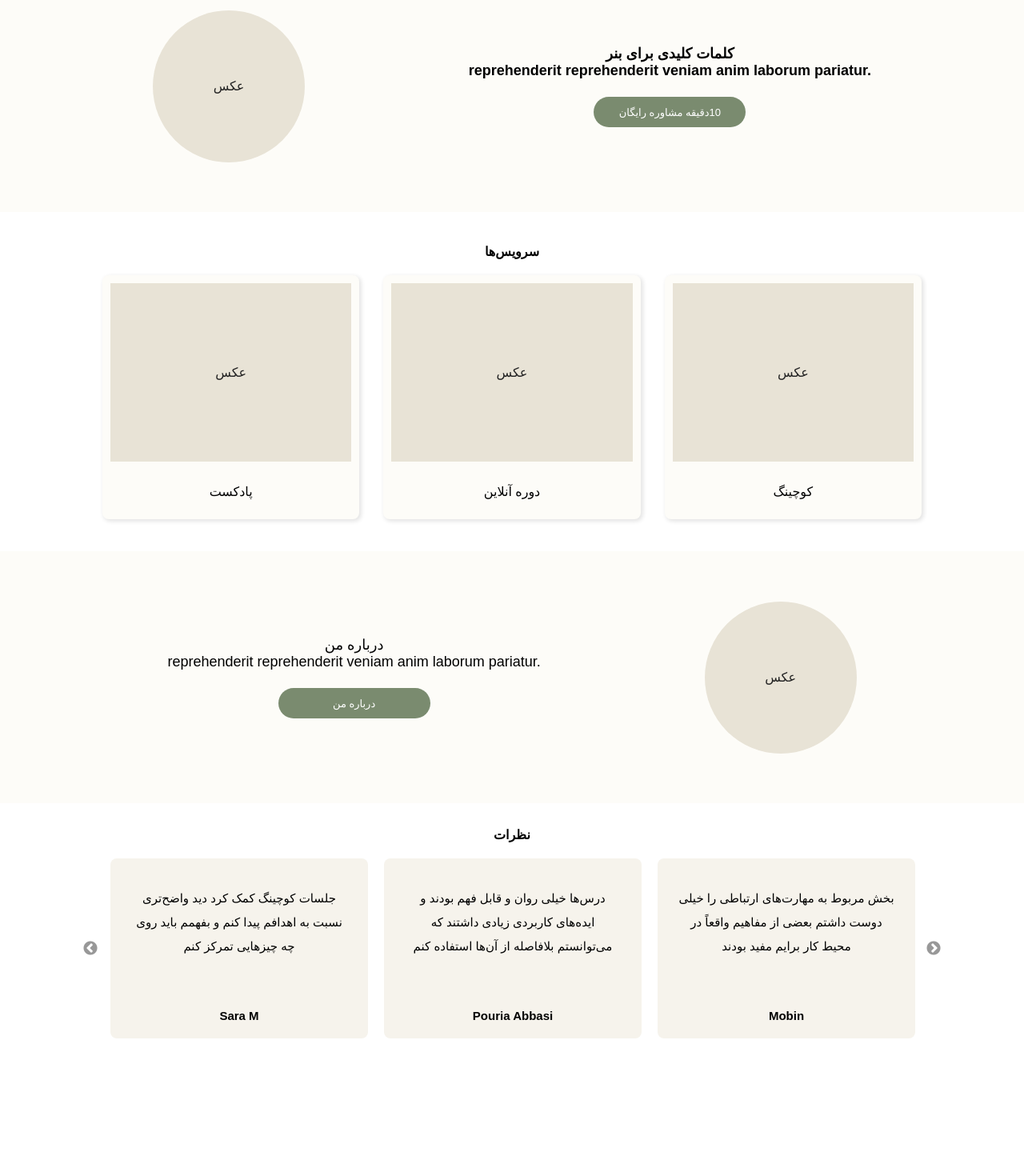
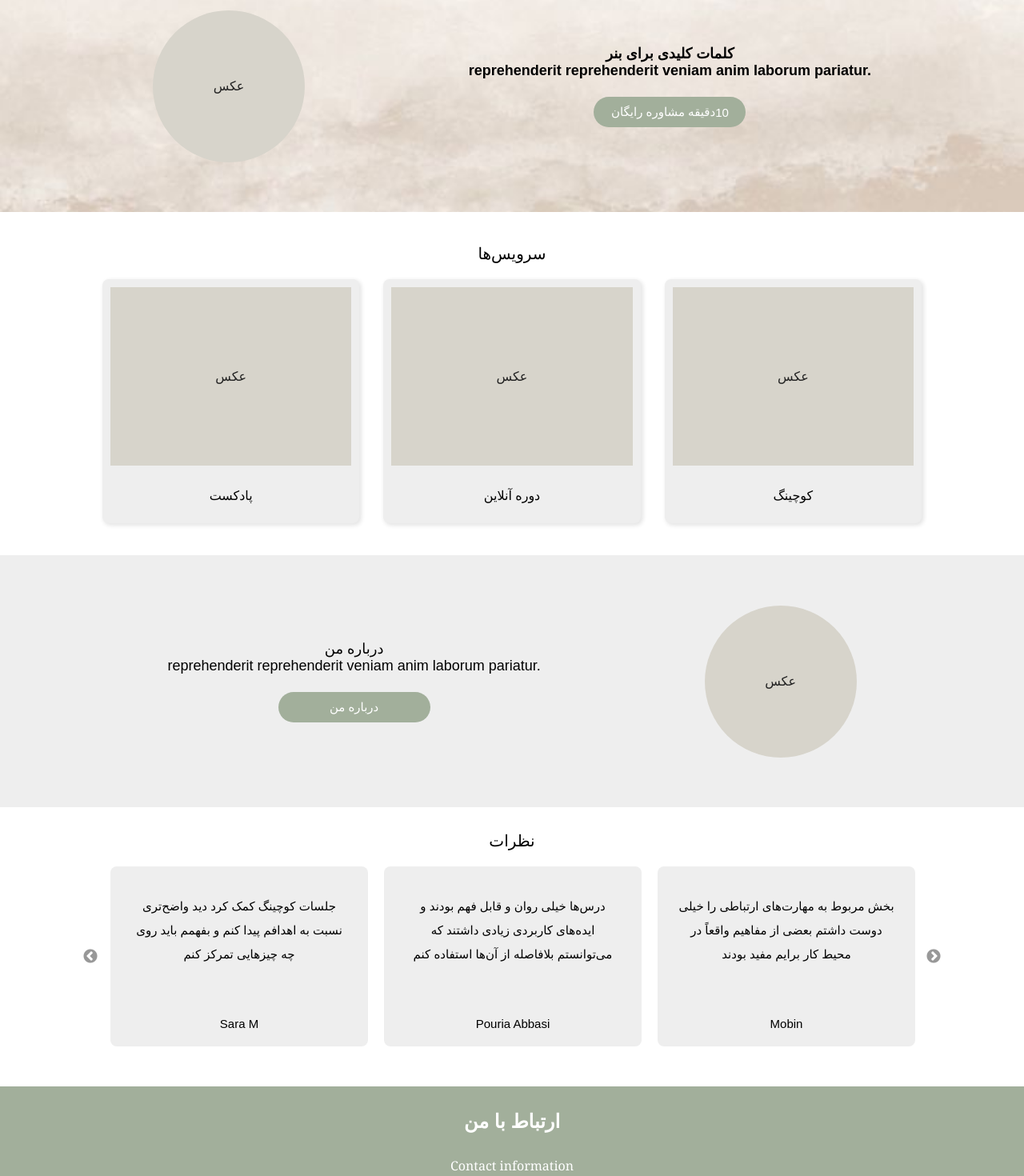
Before and after one commit to LuigiOdinson/Coaching-Website, a React (Vite) app in the folder Coaching/: page / in a window 1280 px wide. Shown: the part 100-1570 px from the top of the page at 80% size. Before the commit the page ends 1428 px from the top, so only its background shows below. Built offline with nearby package versions, Linux system fonts and the light colour scheme; a web font is replaced by a local one.

Commit message:
changed some colors and added the Footer component

```diff
--- a/Coaching/src/App.css
+++ b/Coaching/src/App.css
@@ -6,18 +6,17 @@
 }
 
 :root {
-    --color-sage: #7a8b6f;
+    --color-sage: #A2AF9B;
     --color-sage-dark: #64735a;
     --color-sage-light: #a8b89a;
 
-    --color-beige: #f6f3ec;
-    --color-beige-light: #fdfcf8;
-    --color-beige-dark: #e8e3d6;
+    --color-beige: #F7F4EA;
+    --color-beige-light: #EEEEEE;
+    --color-beige-dark: #d7d4cb;
 
     --color-charcoal: #3a3f36;
     --color-gray: #7d8377;
     --color-gray-light: #e6e1d4;
-
 }
 
 body {
--- /dev/null
+++ b/Coaching/src/components/Footer.css
@@ -0,0 +1,16 @@
+.contact {
+    min-height: 245px;
+    background: var(--color-sage);
+    color: white;
+    text-align: center;
+    padding: 30px 7%;
+}
+
+.contact h2 {
+    font-size: 24px;
+}
+
+.contact-content {
+    max-width: 800px;
+    margin: 30px auto;
+}
--- /dev/null
+++ b/Coaching/src/components/Footer.jsx
@@ -0,0 +1,15 @@
+import "./Footer.css"
+
+export default function Footer() {
+  return (
+    <section class="contact">
+
+      <h2>ارتباط با من</h2>
+
+      <div class="contact-content">
+        Contact information
+      </div>
+
+    </section>
+  )
+}
--- a/Coaching/src/components/Header.css
+++ b/Coaching/src/components/Header.css
@@ -8,6 +8,7 @@
   align-items: center;
   z-index: 100;
   background: var(--color-beige-dark);
+  box-shadow: 2px 2px 5px 1px rgba(0, 0, 0, 0.2);
 }
 
 .left-side {
@@ -77,7 +78,7 @@
   .header-nav {
     flex-direction: column;
     gap: 20px;
-    background-color: var(--color-beige);
+    background-color: var(--color-beige-dark);
     position: absolute;
     top: 100%;
     right: 0;
--- a/Coaching/src/pages/landing-page/LandingPage.css
+++ b/Coaching/src/pages/landing-page/LandingPage.css
@@ -2,13 +2,19 @@
   display: flex;
   justify-content: center;
   margin-bottom: 20px;
-  font-weight: 600;
+  font-weight: 500;
+  font-size: 20px;
 }
 
 /* HERO */
 .hero-section {
+  /* background: var(--color-beige-light); */
+  background-image: url("/images/hero-banner.jfif");
+  background-size: cover;
+  background-position: center;
+  background-repeat: no-repeat;
+
   min-height: 315px;
-  background: var(--color-beige-light);
   display: flex;
   flex-direction: row;
   align-items: center;
@@ -38,7 +44,7 @@
 
 .hero-key-words {
   font-size: 18px;
-  font-weight: bold;
+  font-weight: 600;
   margin-bottom: 22px;
 }
 
@@ -53,7 +59,7 @@
   display: flex;
   align-items: center;
   justify-content: center;
-  font-size: 13px;
+  font-size: 15px;
   direction: rtl;
   cursor: pointer;
 }
@@ -119,12 +125,13 @@
 /* FEEDBACK SECTION */
 .feedbacks-section {
   padding: 30px 10%;
+  padding-bottom: 50px;
   background-color: white;
 }
 
 .feedback-card {
   min-height: 225px;
-  background: var(--color-beige);
+  background: var(--color-beige-light);
   border-radius: 8px;
   padding: 35px 25px 20px;
   text-align: center;
@@ -140,7 +147,7 @@
 
 .feedback-card h3 {
   font-size: 15px;
-  font-weight: 600;
+  font-weight: 500;
 }
 
 .feedbacks-section .slick-prev::before,
--- a/Coaching/src/pages/landing-page/LandingPage.jsx
+++ b/Coaching/src/pages/landing-page/LandingPage.jsx
@@ -7,6 +7,7 @@ import Hero from './Hero'
 import Services from './Services'
 import AboutMe from './AboutMe'
 import Feedbacks from './Feedbacks'
+import Footer from '../../components/Footer';
 
 export default function LandingPage() {
   return (
@@ -18,6 +19,7 @@ export default function LandingPage() {
       <Services/>
       <AboutMe/>
       <Feedbacks/>
+      <Footer/>
 
     </div>
   )
```
Also changed, not shown: Coaching/public/images/hero-banner.jfif (added), Coaching/public/images/person.png (added).
